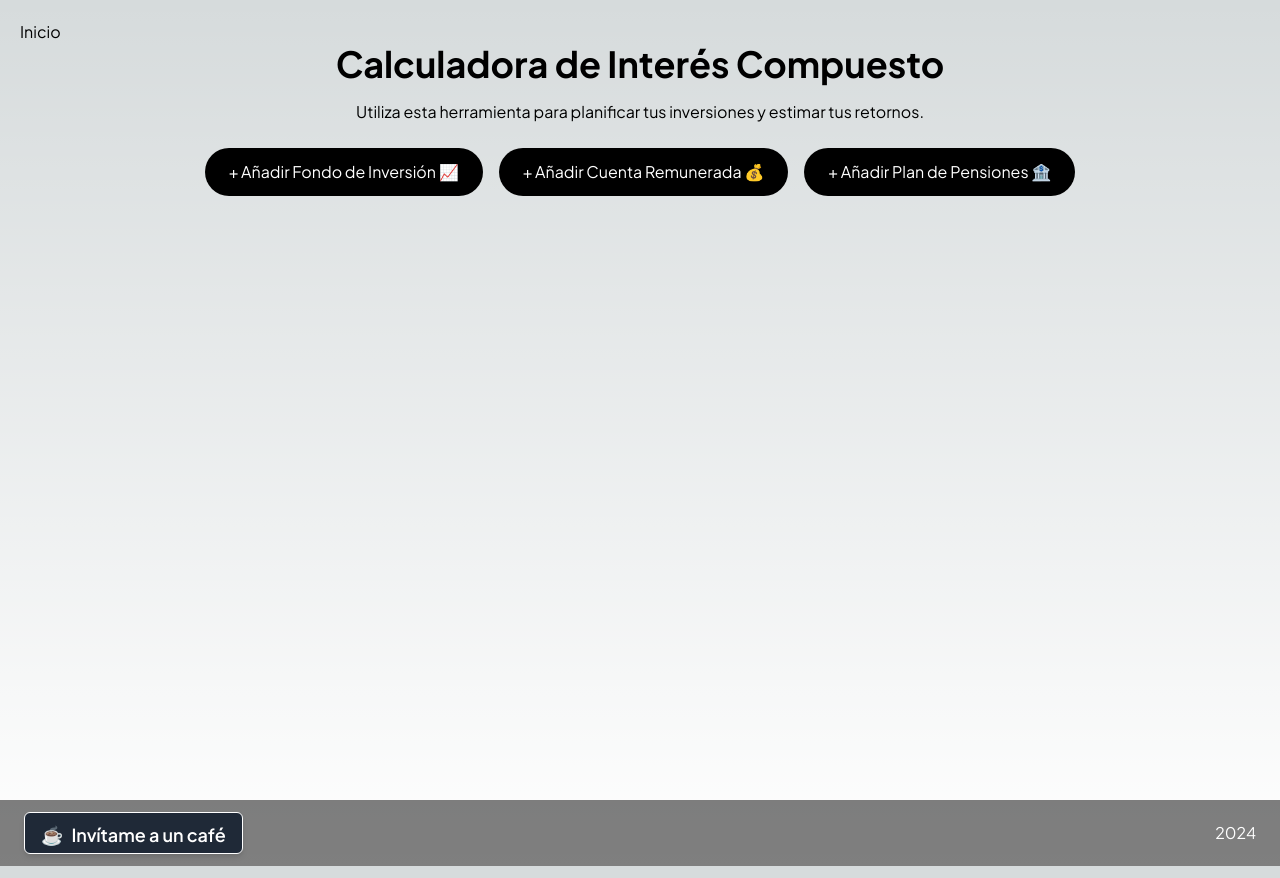
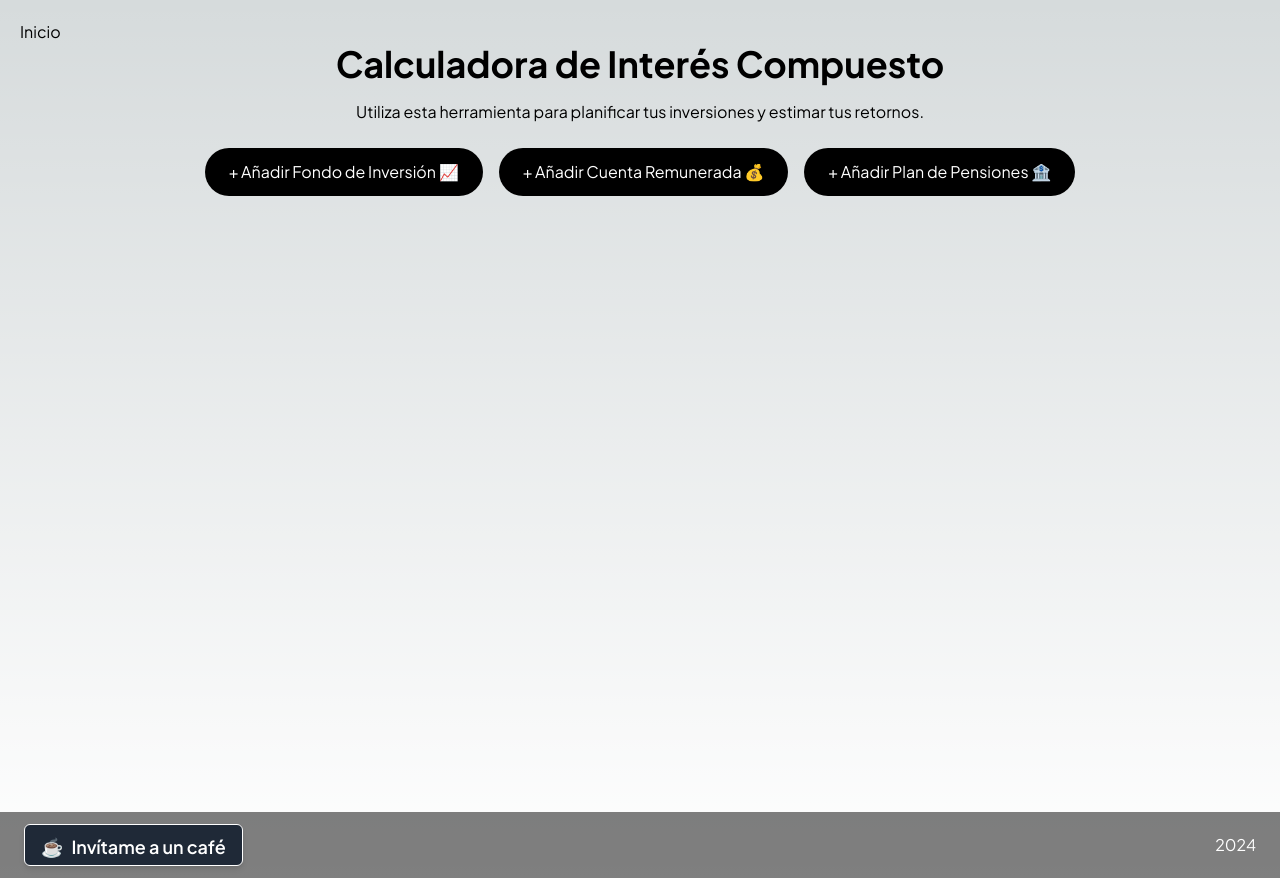
Before and after one commit to jlfernandezfernandez/compound-interest-calculator, a Next.js app: page /calculadora in a window 1280 px wide. Built offline with nearby package versions, Linux system fonts and the light colour scheme.

Commit message:
adding margin top for footer

```diff
--- a/src/components/Footer.tsx
+++ b/src/components/Footer.tsx
@@ -3,7 +3,7 @@ import BuyMeACoffeeButton from "./BuyMeACoffeButton";
 
 export default function Footer() {
     return (
-        <div className="bottom-0 left-0 w-full bg-black bg-opacity-50 text-white text-center py-3 flex justify-between px-6">
+        <div className="mt-3 bottom-0 left-0 w-full bg-black bg-opacity-50 text-white text-center py-3 flex justify-between px-6">
             <div className="flex items-center">
                 <BuyMeACoffeeButton />
             </div>
```
